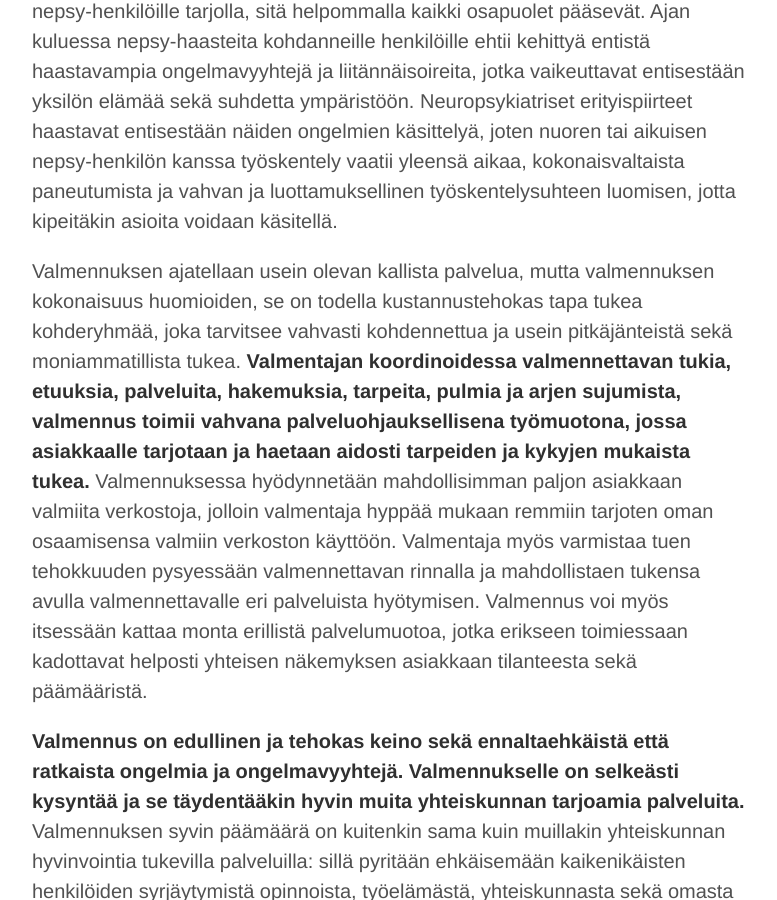
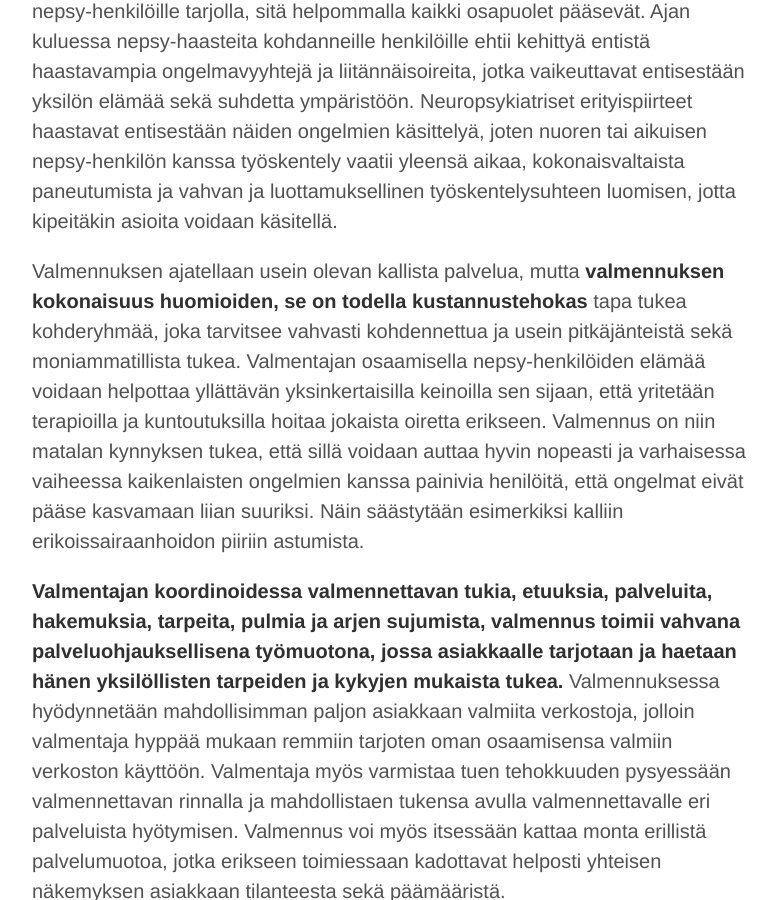
Before and after one commit to niinapiira/neppari.net, a Jekyll site: the page built from _posts/2015-11-22-miksi-neuropsykiatrinen-valmennus.md, in a window 1280 px wide and 900 px high, scrolled down 2575 px. Shown: the whole window, without its empty margins (248-1025 px from the left). Built offline with Jekyll 4.4.1, drawn with Linux system fonts in a browser that asks for light colours.

Commit message:
Update 2015-11-22-miksi-neuropsykiatrinen-valmennus.md

```diff
--- a/_posts/2015-11-22-miksi-neuropsykiatrinen-valmennus.md
+++ b/_posts/2015-11-22-miksi-neuropsykiatrinen-valmennus.md
@@ -17,7 +17,9 @@ Koska jokainen nepsy-piirteinen henkilö on ainutlaatuinen kokonaisuus joka koht
 
 **Näin selkeästi kohdennetulla ammatillisella tuella varmistutaan, että nepsy-henkilö tulee ymmärretyksi ja hyväksytyksi piirteineen ja haasteineen, eikä hän joudu kohtaamaan ymmärtämättömyydestä johtuvaa negatiivista palautetta.** Valmentaja toimiikin yksilön ja hänen ympäristönsä välisenä tulkkina, selkeyttäen näin eri osapuolten vuorovaikutusta ja edesauttaen yhteisymmärrystä. Mitä varhaisemmassa vaiheessa tämän tyyppistä tukea on nepsy-henkilöille tarjolla, sitä helpommalla kaikki osapuolet pääsevät. Ajan kuluessa nepsy-haasteita kohdanneille henkilöille ehtii kehittyä entistä haastavampia ongelmavyyhtejä ja liitännäisoireita, jotka vaikeuttavat entisestään yksilön elämää sekä suhdetta ympäristöön. Neuropsykiatriset erityispiirteet haastavat entisestään näiden ongelmien käsittelyä, joten nuoren tai aikuisen nepsy-henkilön kanssa työskentely vaatii yleensä aikaa, kokonaisvaltaista paneutumista ja vahvan ja luottamuksellinen työskentelysuhteen luomisen, jotta kipeitäkin asioita voidaan käsitellä.
 
-Valmennuksen ajatellaan usein olevan kallista palvelua, mutta valmennuksen kokonaisuus huomioiden, se on todella kustannustehokas tapa tukea kohderyhmää, joka tarvitsee vahvasti kohdennettua ja usein pitkäjänteistä sekä moniammatillista tukea. **Valmentajan koordinoidessa valmennettavan tukia, etuuksia, palveluita, hakemuksia, tarpeita, pulmia ja arjen sujumista, valmennus toimii vahvana palveluohjauksellisena työmuotona, jossa asiakkaalle tarjotaan ja haetaan aidosti tarpeiden ja kykyjen mukaista tukea.** Valmennuksessa hyödynnetään mahdollisimman paljon asiakkaan valmiita verkostoja, jolloin valmentaja hyppää mukaan remmiin tarjoten oman osaamisensa valmiin verkoston käyttöön. Valmentaja myös varmistaa tuen tehokkuuden pysyessään valmennettavan rinnalla ja mahdollistaen tukensa avulla valmennettavalle eri palveluista hyötymisen. Valmennus voi myös itsessään kattaa monta erillistä palvelumuotoa, jotka erikseen toimiessaan kadottavat helposti yhteisen näkemyksen asiakkaan tilanteesta sekä päämääristä.
+Valmennuksen ajatellaan usein olevan kallista palvelua, mutta **valmennuksen kokonaisuus huomioiden, se on todella kustannustehokas** tapa tukea kohderyhmää, joka tarvitsee vahvasti kohdennettua ja usein pitkäjänteistä sekä moniammatillista tukea. Valmentajan osaamisella nepsy-henkilöiden elämää voidaan helpottaa yllättävän yksinkertaisilla keinoilla sen sijaan, että yritetään terapioilla ja kuntoutuksilla hoitaa jokaista oiretta erikseen. Valmennus on niin matalan kynnyksen tukea, että sillä voidaan auttaa hyvin nopeasti ja varhaisessa vaiheessa kaikenlaisten ongelmien kanssa painivia henilöitä, että ongelmat eivät pääse kasvamaan liian suuriksi. Näin säästytään esimerkiksi kalliin erikoissairaanhoidon piiriin astumista.
+
+**Valmentajan koordinoidessa valmennettavan tukia, etuuksia, palveluita, hakemuksia, tarpeita, pulmia ja arjen sujumista, valmennus toimii vahvana palveluohjauksellisena työmuotona, jossa asiakkaalle tarjotaan ja haetaan hänen yksilöllisten tarpeiden ja kykyjen mukaista tukea.** Valmennuksessa hyödynnetään mahdollisimman paljon asiakkaan valmiita verkostoja, jolloin valmentaja hyppää mukaan remmiin tarjoten oman osaamisensa valmiin verkoston käyttöön. Valmentaja myös varmistaa tuen tehokkuuden pysyessään valmennettavan rinnalla ja mahdollistaen tukensa avulla valmennettavalle eri palveluista hyötymisen. Valmennus voi myös itsessään kattaa monta erillistä palvelumuotoa, jotka erikseen toimiessaan kadottavat helposti yhteisen näkemyksen asiakkaan tilanteesta sekä päämääristä.
 
 **Valmennus on edullinen ja tehokas keino sekä ennaltaehkäistä että ratkaista ongelmia ja ongelmavyyhtejä. Valmennukselle on selkeästi kysyntää ja se täydentääkin hyvin muita yhteiskunnan tarjoamia palveluita.** Valmennuksen syvin päämäärä on kuitenkin sama kuin muillakin yhteiskunnan hyvinvointia tukevilla palveluilla: sillä pyritään ehkäisemään kaikenikäisten henkilöiden syrjäytymistä opinnoista, työelämästä, yhteiskunnasta sekä omasta elämästään.
 
```
